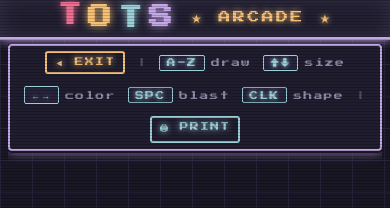
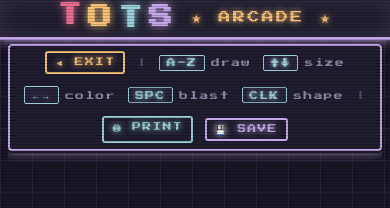
Before and after one commit to jordangarrison/tots, a SvelteKit app: page /activities/draw in a window 390 px wide. Shown: the top 208 px of the page. Built offline with nearby package versions, Linux system fonts and the light colour scheme; a web font is replaced by a local one.

Commit message:
Add Save button to the drawing activity
Mirror the coloring save behavior on /activities/draw: a new SAVE
toolbar button writes the p5 canvas via saveImage, so desktop users
get the system save dialog opened in Pictures and mobile users get
the share sheet (iOS "Save Image" goes straight to Photos).

```diff
--- a/src/routes/activities/draw/+page.svelte
+++ b/src/routes/activities/draw/+page.svelte
@@ -2,6 +2,7 @@
 	import P5 from 'p5-svelte';
 	import type { Sketch } from 'p5-svelte';
 	import { printCanvas } from '$lib/print';
+	import { saveImage } from '$lib/save';
 
 	export const prerender = true;
 
@@ -389,6 +390,12 @@
 		if (!canvas) return;
 		printCanvas(canvas, 'My Drawing');
 	};
+
+	const saveDrawing = async () => {
+		const canvas = canvasContainer?.querySelector('canvas') as HTMLCanvasElement | null;
+		if (!canvas) return;
+		await saveImage(canvas, { baseName: `drawing-${Date.now()}` });
+	};
 </script>
 
 <div class="game-container">
@@ -403,6 +410,9 @@
 		<span class="sep">|</span>
 		<button type="button" class="print-btn" on:click={printDrawing} title="Print this drawing">
 			🖨 PRINT
+		</button>
+		<button type="button" class="save-btn" on:click={saveDrawing} title="Save this drawing as a PNG">
+			💾 SAVE
 		</button>
 	</div>
 	<div class="canvas-wrapper" bind:this={canvasContainer}>
@@ -499,6 +509,28 @@
 		outline: none;
 	}
 
+	.save-btn {
+		font-family: inherit;
+		font-size: inherit;
+		letter-spacing: inherit;
+		color: var(--rp-iris);
+		background: transparent;
+		text-shadow: 0 0 6px var(--rp-iris);
+		padding: 0.25rem 0.5rem;
+		border: 2px solid var(--rp-iris);
+		border-radius: 3px;
+		cursor: pointer;
+		transition: background 0.15s, color 0.15s;
+	}
+
+	.save-btn:hover,
+	.save-btn:focus-visible {
+		background: var(--rp-iris);
+		color: var(--rp-base);
+		text-shadow: none;
+		outline: none;
+	}
+
 	kbd {
 		background: var(--rp-overlay);
 		color: var(--rp-foam);
```
